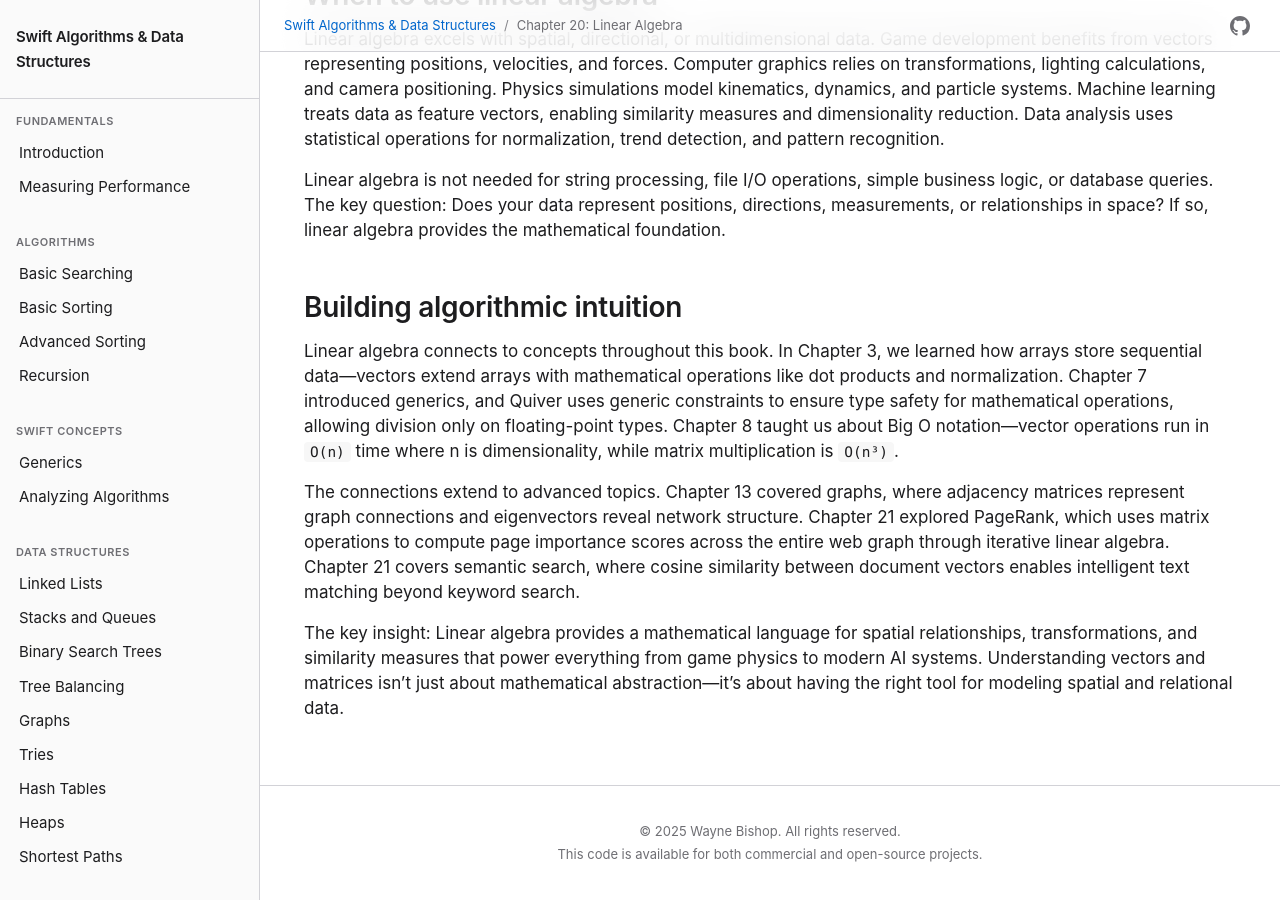
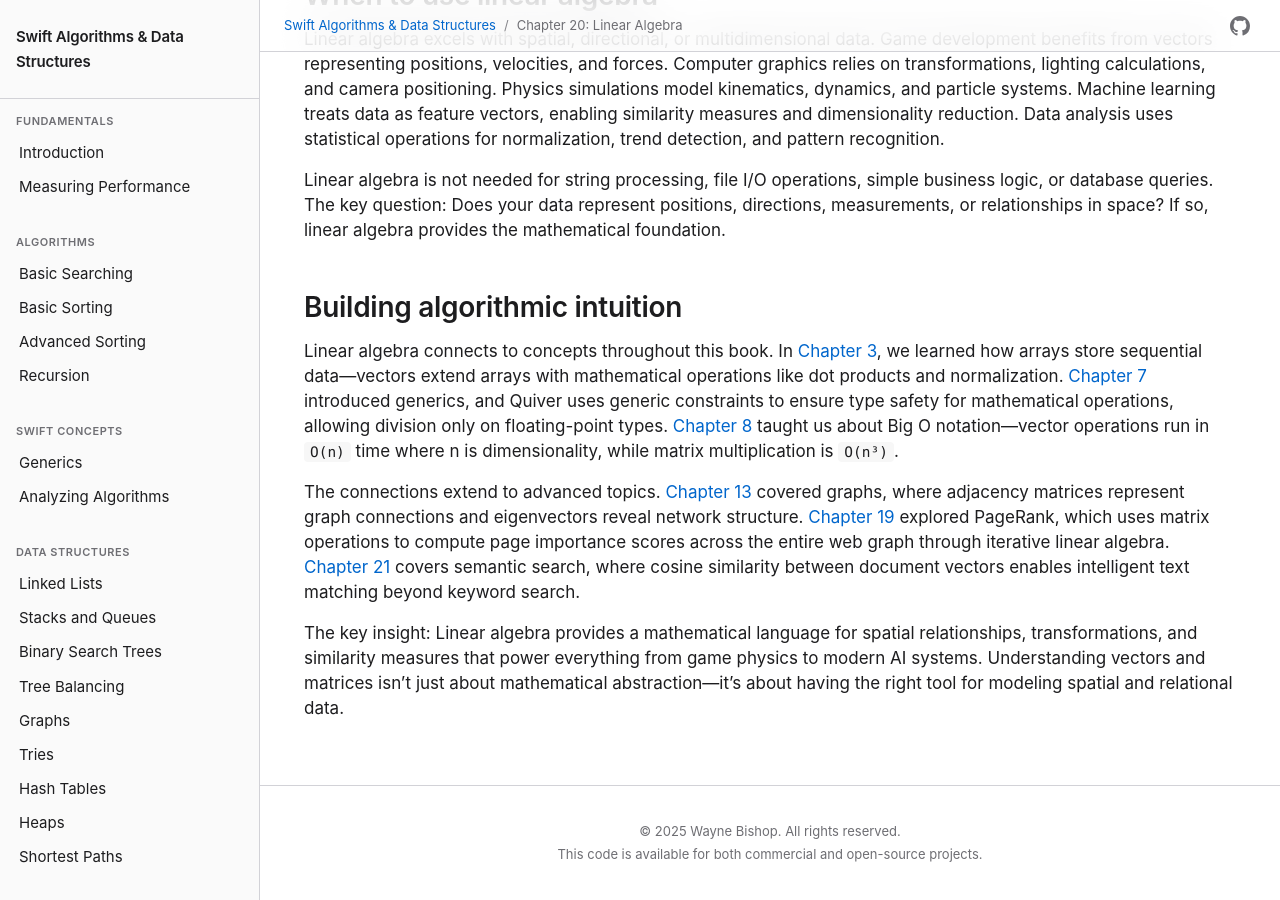
Before and after one commit to waynewbishop/swift-algorithms, a Jekyll site: the page built from 20-linear-algebra.md, in a window 1280 px wide and 900 px high, scrolled down 13598 px. Built offline with Jekyll 4.4.1, drawn with Linux system fonts in a browser that asks for light colours; some of the changed text lies outside the part shown.

Commit message:
Fix chapter cross-references in Linear Algebra chapter
- Corrected Chapter 21 → Chapter 18 (Dynamic Programming) in line 14
- Corrected Chapter 21 → Chapter 19 (PageRank) in lines 14, 16, 543
- Added missing links to Chapters 3, 7, 8, 13, 19, 21
- All chapter references now properly linked and numbered

🤖 Generated with [Claude Code](https://claude.com/claude-code)

Co-Authored-By: Claude <noreply@anthropic.com>

````diff
--- a/20-linear-algebra.md
+++ b/20-linear-algebra.md
@@ -11,9 +11,9 @@ description: "Vector mathematics and numerical computing"
 
 # Linear Algebra
 
-In [Chapter 21](18-dynamic-programming.md), we saw how breaking problems into smaller subproblems leads to elegant solutions. In [Chapter 21](19-pagerank-algorithm.md), we encountered PageRank's matrix operations for ranking web pages. Now we'll explore the mathematical foundation that powers these [algorithms](https://en.wikipedia.org/wiki/Algorithm): linear algebra. While dynamic programming optimizes recursive computations and PageRank analyzes networks, linear algebra provides the mathematical language for spatial relationships, transformations, and data analysis.
+In [Chapter 18](18-dynamic-programming), we saw how breaking problems into smaller subproblems leads to elegant solutions. In [Chapter 19](19-pagerank-algorithm), we encountered PageRank's matrix operations for ranking web pages. Now we'll explore the mathematical foundation that powers these [algorithms](https://en.wikipedia.org/wiki/Algorithm): linear algebra. While dynamic programming optimizes recursive computations and PageRank analyzes networks, linear algebra provides the mathematical language for spatial relationships, transformations, and data analysis.
 
-Understanding [vectors](https://en.wikipedia.org/wiki/Euclidean_vector) and [matrices](https://en.wikipedia.org/wiki/Matrix_(mathematics)) is essential for the algorithms we've seen and those ahead. Chapter 21 demonstrated how PageRank uses matrix operations to compute page importance across web graphs. In Chapter 21, semantic search will rely on vector mathematics to find similar documents by treating text as high-dimensional vectors. Beyond these applications, linear algebra underpins computer graphics, machine learning, physics simulations, and data analysis across modern computing.
+Understanding [vectors](https://en.wikipedia.org/wiki/Euclidean_vector) and [matrices](https://en.wikipedia.org/wiki/Matrix_(mathematics)) is essential for the algorithms we've seen and those ahead. [Chapter 19](19-pagerank-algorithm) demonstrated how PageRank uses matrix operations to compute page importance across web graphs. In [Chapter 21](21-semantic-search), semantic search will rely on vector mathematics to find similar documents by treating text as high-dimensional vectors. Beyond these applications, linear algebra underpins computer graphics, machine learning, physics simulations, and data analysis across modern computing.
 
 ## What are vectors?
 
@@ -493,7 +493,7 @@ let song2 = [120.0, 0.8, 0.9, 0.7]
 let similarity = song1.normalized.dot(song2.normalized)  // 0.98 (very similar)
 ```
 
-This cosine similarity technique is fundamental to recommendation systems, search engines, and machine learning. It appears again in Chapter 21, where semantic search uses vector similarity to find related documents.
+This cosine similarity technique is fundamental to recommendation systems, search engines, and machine learning. It appears again in [Chapter 21](21-semantic-search), where semantic search uses vector similarity to find related documents.
 
 ### Graphics and visualization
 
@@ -538,8 +538,8 @@ Linear algebra is not needed for string processing, file I/O operations, simple
 
 ## Building algorithmic intuition
 
-Linear algebra connects to concepts throughout this book. In Chapter 3, we learned how arrays store sequential data—vectors extend arrays with mathematical operations like dot products and normalization. Chapter 7 introduced generics, and Quiver uses generic constraints to ensure type safety for mathematical operations, allowing division only on floating-point types. Chapter 8 taught us about Big O notation—vector operations run in `O(n)` time where n is dimensionality, while matrix multiplication is `O(n³)`.
+Linear algebra connects to concepts throughout this book. In [Chapter 3](03-basic-searching), we learned how arrays store sequential data—vectors extend arrays with mathematical operations like dot products and normalization. [Chapter 7](07-generics) introduced generics, and Quiver uses generic constraints to ensure type safety for mathematical operations, allowing division only on floating-point types. [Chapter 8](08-performance-analysis) taught us about Big O notation—vector operations run in `O(n)` time where n is dimensionality, while matrix multiplication is `O(n³)`.
 
-The connections extend to advanced topics. Chapter 13 covered graphs, where adjacency matrices represent graph connections and eigenvectors reveal network structure. Chapter 21 explored PageRank, which uses matrix operations to compute page importance scores across the entire web graph through iterative linear algebra. Chapter 21 covers semantic search, where cosine similarity between document vectors enables intelligent text matching beyond keyword search.
+The connections extend to advanced topics. [Chapter 13](13-graphs) covered graphs, where adjacency matrices represent graph connections and eigenvectors reveal network structure. [Chapter 19](19-pagerank-algorithm) explored PageRank, which uses matrix operations to compute page importance scores across the entire web graph through iterative linear algebra. [Chapter 21](21-semantic-search) covers semantic search, where cosine similarity between document vectors enables intelligent text matching beyond keyword search.
 
 The key insight: Linear algebra provides a mathematical language for spatial relationships, transformations, and similarity measures that power everything from game physics to modern AI systems. Understanding vectors and matrices isn't just about mathematical abstraction—it's about having the right tool for modeling spatial and relational data.
````
